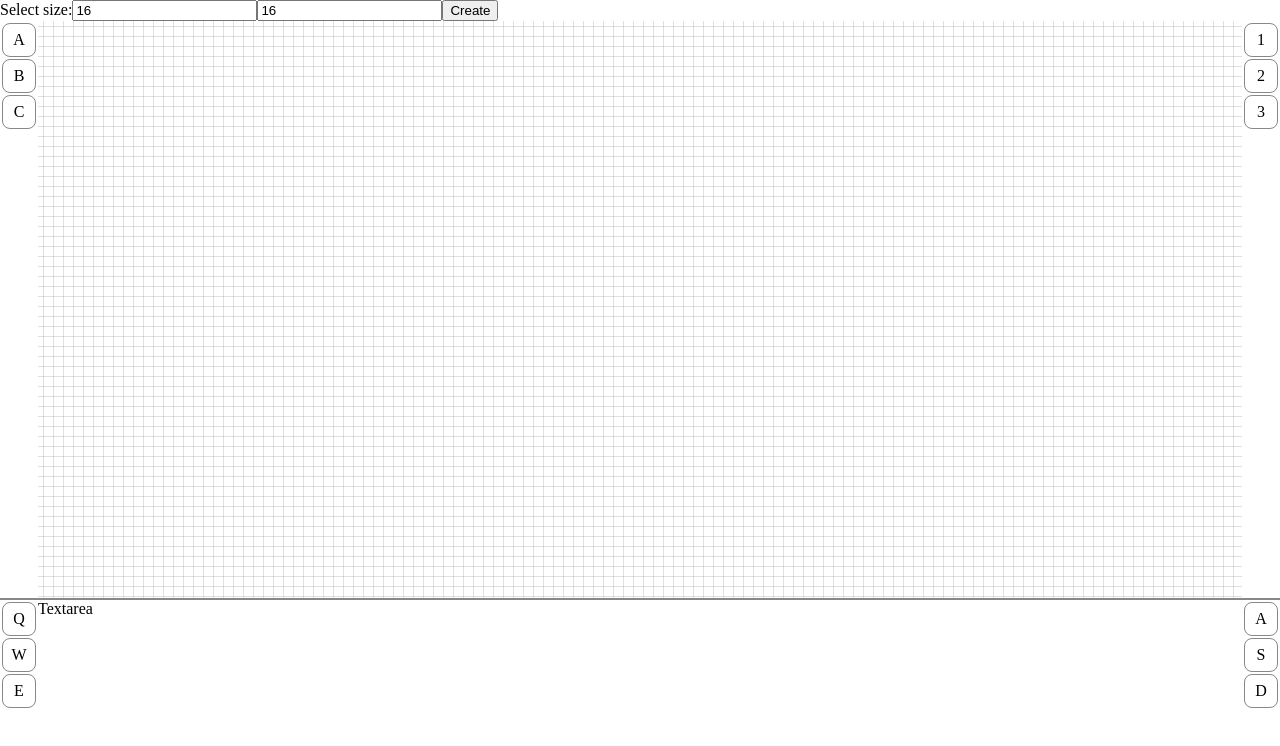
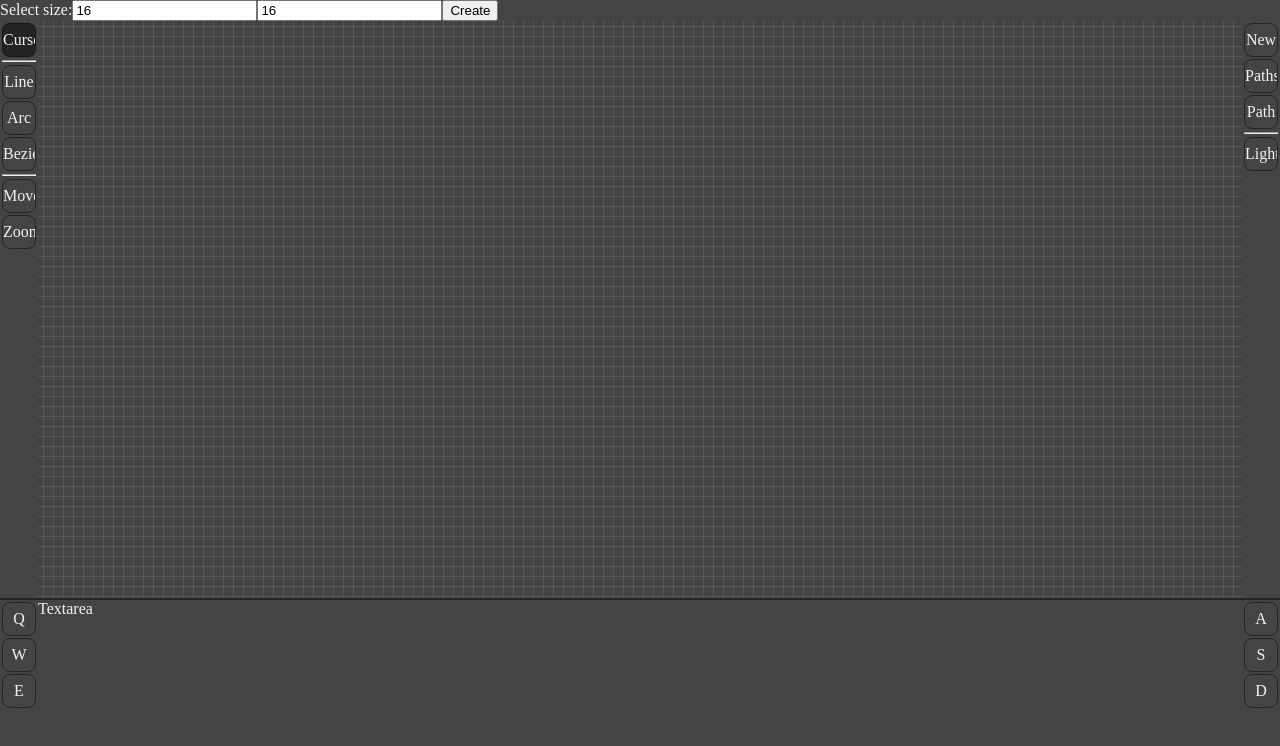
Before and after one commit to CodedSakura/svg-editor, a React (Vite) app: page / in a window 1280 px wide. Shown: the top 746 px of the page. Built offline with nearby package versions, Linux system fonts and the light colour scheme.

Commit message:
add ability to select buttons

```diff
--- a/src/App.tsx
+++ b/src/App.tsx
@@ -5,10 +5,29 @@ enum DragModalState {
   RESIZE_BOTTOM = "ns-resize"
 }
 
+enum Tool {
+  CURSOR,
+  LINE,
+  ARC,
+  BEZIER,
+  MOVE,
+  ZOOM,
+}
+
+enum PropertyPanel {
+  NONE,
+  NEW,
+  PATHS,
+  PATH_PROPS,
+}
+
 export default function App() {
   const [ size, setSize ] = useState([ 16, 16 ]);
   const [ bottomHeight, setBottomHeight ] = useState(200);
   const [ dragModal, setDragModal ] = useState(DragModalState.OFF);
+  const [ lightMode, setLightMode ] = useState(false);
+  const [ tool, setTool ] = useState(Tool.CURSOR);
+  const [ propertyPanel, setPropertyPanel ] = useState(PropertyPanel.NONE);
 
   const dragModalMove = useCallback((e: React.MouseEvent) => {
     if (dragModal === DragModalState.OFF) {
@@ -43,21 +62,42 @@ export default function App() {
     </div>
 
     <div className="sidebar">
-      <div>A</div>
-      <div>B</div>
-      <div>C</div>
+      <div
+            className={tool === Tool.CURSOR ? "active" : undefined}
+            onClick={() => setTool(Tool.CURSOR)}>Cursor</div>
+      <hr />
+      <div
+            className={tool === Tool.LINE ? "active" : undefined}
+            onClick={() => setTool(Tool.LINE)}>Line</div>
+      <div
+            className={tool === Tool.ARC ? "active" : undefined}
+            onClick={() => setTool(Tool.ARC)}>Arc</div>
+      <div
+            className={tool === Tool.BEZIER ? "active" : undefined}
+            onClick={() => setTool(Tool.BEZIER)}>Bezier</div>
+      <hr />
+      <div
+            className={tool === Tool.MOVE ? "active" : undefined}
+            onClick={() => setTool(Tool.MOVE)}>Move</div>
+      <div
+            className={tool === Tool.ZOOM ? "active" : undefined}
+            onClick={() => setTool(Tool.ZOOM)}>Zoom</div>
     </div>
-    <svg width="100%" height="100%">
-      <pattern id="p1" x={-5} y={-5} viewBox="0 0 10 10" width={10} height={10} patternUnits="userSpaceOnUse">
-        <line x1={0} x2={10} stroke="#8888" strokeWidth={1} />
-        <line y1={0} y2={10} stroke="#8888" strokeWidth={1} />
+    <svg width="100%" height="100%" className={lightMode ? "light" : undefined}>
+      <pattern id="grid" x={-5} y={-5} viewBox="0 0 10 10" width={10} height={10} patternUnits="userSpaceOnUse" stroke="#8888">
+        <line x1={0} x2={10} strokeWidth={1} />
+        <line y1={0} y2={10} strokeWidth={1} />
       </pattern>
-      <rect fill="url(#p1)" width="200%" height="200%" />
+      <rect fill="url(#grid)" width="200%" height="200%" />
     </svg>
     <div className="sidebar">
-      <div>1</div>
-      <div>2</div>
-      <div>3</div>
+      <div>New</div>
+      <div>Paths</div>
+      <div>Path properties</div>
+      <hr />
+      <div
+            className={lightMode ? "active" : undefined}
+            onClick={() => setLightMode(v => !v)}>Light</div>
     </div>
     <div id="size-adjust" onMouseDown={() => setDragModal(DragModalState.RESIZE_BOTTOM)}></div>
     <div className="sidebar">
--- a/src/index.scss
+++ b/src/index.scss
@@ -8,6 +8,16 @@ html, body, #root {
   display: grid;
   grid-template-columns: min-content 1fr min-content min-content;
   grid-template-rows: min-content 1fr auto;
+  background: #444;
+  color: #fffe;
+
+  & > svg.light {
+    background: #fff;
+
+    pattern#grid {
+      stroke: #6668;
+    }
+  }
 }
 
 #menubar {
@@ -31,19 +41,28 @@ html, body, #root {
 }
 
 .sidebar {
-  & > div {
+  > div {
     width: 32px;
     height: 32px;
     border: 1px solid #0007;
     border-radius: 8px;
-    margin: 2px 2px 2px 2px;
+    margin: 2px;
     text-align: center;
     line-height: 32px;
-    cursor: pointer;
+    cursor: default;
+    overflow: clip;
 
     &:hover {
       background: #0003;
     }
+
+    &.active {
+      background: #0007;
+    }
+  }
+
+  hr {
+    margin: 3px 2px;
   }
 }
 
```
